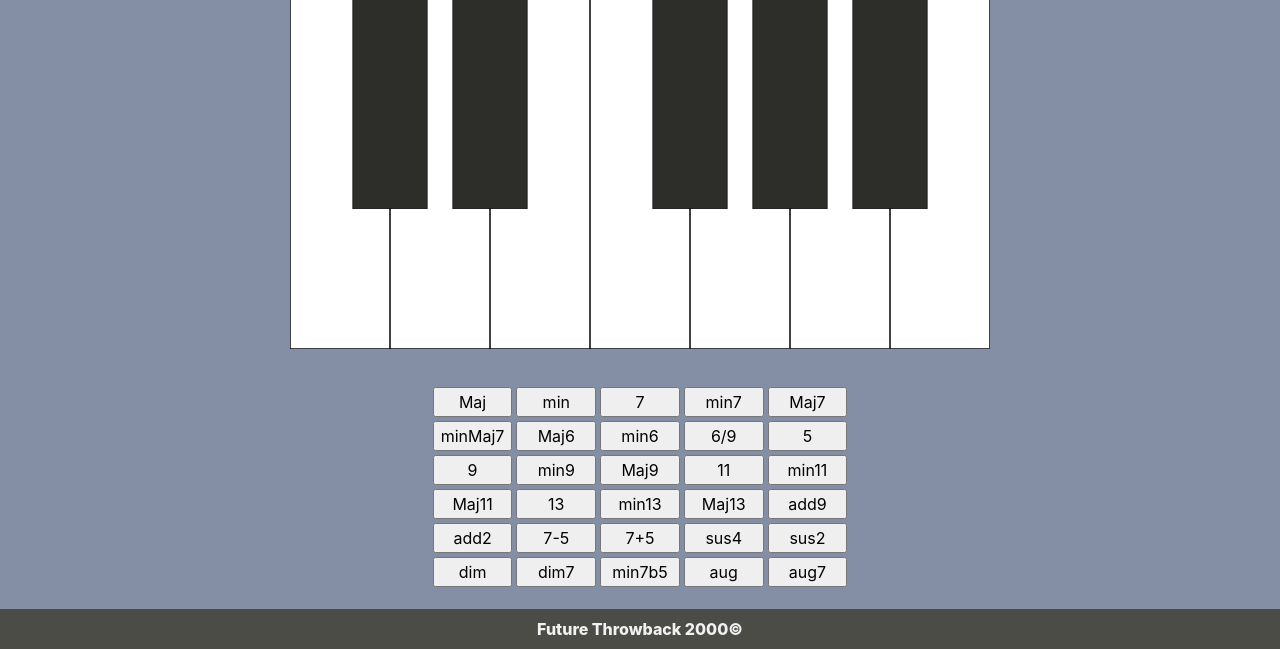
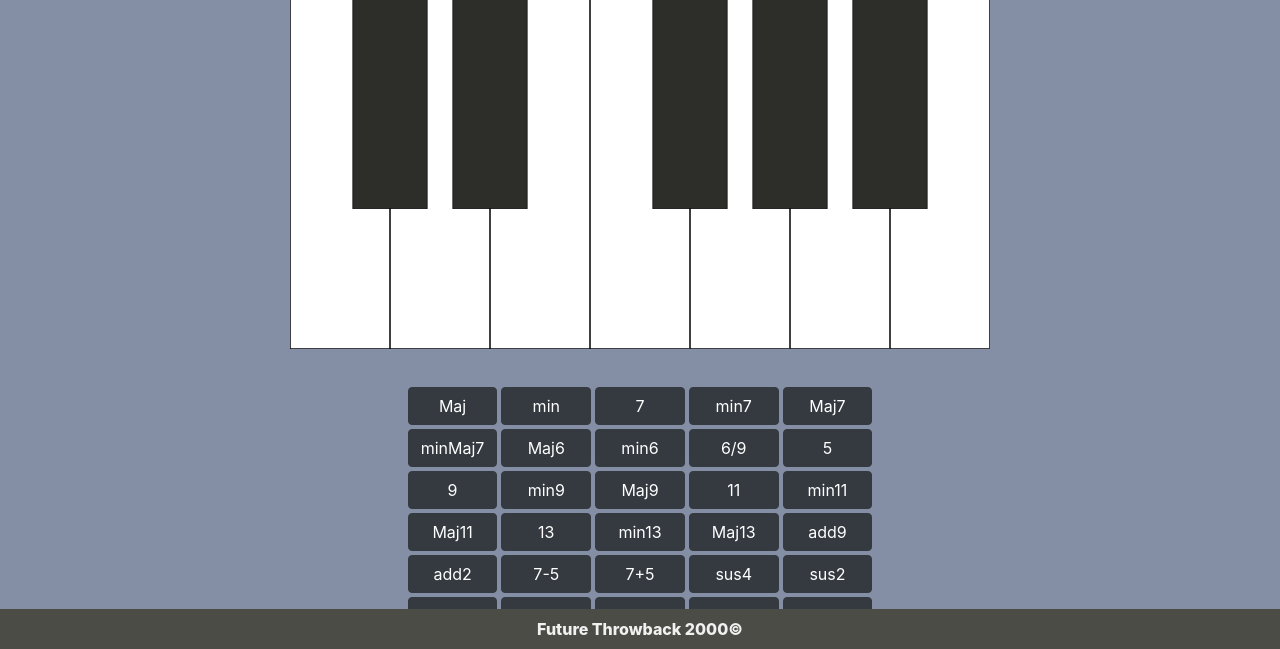
Before and after one commit to elokthewizard/cs50x-final, a Flask app: page / in a window 1280 px wide. Shown: the part 151-800 px from the top of the page. Run offline with Flask 3, Linux system fonts and the light colour scheme.

Commit message:
add boostrap/ more button styles

```diff
--- a/static/style.css
+++ b/static/style.css
@@ -86,16 +86,23 @@ body {
         display: flex;
         justify-content: center;
     }
+    .svg-white-keys *:hover {
+        filter: brightness(150%);
+        transform: translateY(4px);
+    }
+
+    .svg-black-keys *:hover {
+        filter: brightness(150%);
+        transform: translateY(4px);
+    }
 }
 
 .svg-white-keys *:hover {
-    filter: brightness(150%);
-    transform: translateY(4px);
+    transform: translateY(12px);
 }
 
 .svg-black-keys *:hover {
-    filter: brightness(150%);
-    transform: translateY(4px);
+    transform: translateY(12px);
 }
 
 /* legacy code, included just in case */
--- a/templates/about.html
+++ b/templates/about.html
@@ -4,6 +4,7 @@
     <meta charset="UTF-8">
     <meta name="viewport" content="width=device-width, initial-scale=1.0">
     <title>ToneMap</title>
+    <link href="https://cdn.jsdelivr.net/npm/bootstrap@5.3.3/dist/css/bootstrap.min.css" rel="stylesheet" integrity="sha384-QWTKZyjpPEjISv5WaRU9OFeRpok6YctnYmDr5pNlyT2bRjXh0JMhjY6hW+ALEwIH" crossorigin="anonymous">
     <link rel="stylesheet" href="https://cdn.jsdelivr.net/npm/bootstrap@4.0.0/dist/css/bootstrap.min.css" integrity="sha384-Gn5384xqQ1aoWXA+058RXPxPg6fy4IWvTNh0E263XmFcJlSAwiGgFAW/dAiS6JXm" crossorigin="anonymous">
     <link rel="stylesheet" href="/static/style.css">
     <script src="/static/main.js" defer></script>
--- a/templates/index.html
+++ b/templates/index.html
@@ -4,6 +4,7 @@
     <meta charset="UTF-8">
     <meta name="viewport" content="width=device-width, initial-scale=1.0">
     <title>ToneMap</title>
+    <link href="https://cdn.jsdelivr.net/npm/bootstrap@5.3.3/dist/css/bootstrap.min.css" rel="stylesheet" integrity="sha384-QWTKZyjpPEjISv5WaRU9OFeRpok6YctnYmDr5pNlyT2bRjXh0JMhjY6hW+ALEwIH" crossorigin="anonymous">
     <link rel="stylesheet" href="https://cdn.jsdelivr.net/npm/bootstrap@4.0.0/dist/css/bootstrap.min.css" integrity="sha384-Gn5384xqQ1aoWXA+058RXPxPg6fy4IWvTNh0E263XmFcJlSAwiGgFAW/dAiS6JXm" crossorigin="anonymous">
     <link rel="stylesheet" href="/static/style.css">
     <script src="/static/main.js" defer></script>
@@ -174,39 +175,38 @@
 
             </div> -->
 
-
             <div id="chord-selection">
 
-                <input type="button" id="major" name="chord" value="Maj">
-                <input type="button" id="minor" name="chord" value="min">
-                <input type="button" id="dom7" name="chord" value="7">
-                <input type="button" id="min7" name="chord" value="min7">
-                <input type="button" id="maj7" name="chord" value="Maj7">
-                <input type="button" id="minMaj7" name="chord" value="minMaj7">
-                <input type="button" id="maj6" name="chord" value="Maj6">
-                <input type="button" id="min6" name="chord" value="min6">
-                <input type="button" id="sixthNinth" name="chord" value="6/9">
-                <input type="button" id="fifth" name="chord" value="5">
-                <input type="button" id="ninth" name="chord" value="9">
-                <input type="button" id="min9" name="chord" value="min9">
-                <input type="button" id="maj9" name="chord" value="Maj9">
-                <input type="button" id="eleventh" name="chord" value="11">
-                <input type="button" id="min11" name="chord" value="min11">
-                <input type="button" id="maj11" name="chord" value="Maj11">
-                <input type="button" id="thirteenth" name="chord" value="13">
-                <input type="button" id="min13" name="chord" value="min13">
-                <input type="button" id="maj13" name="chord" value="Maj13">
-                <input type="button" id="add9" name="chord" value="add9">
-                <input type="button" id="add2" name="chord" value="add2">
-                <input type="button" id="sevenMinusFive" name="chord" value="7-5">
-                <input type="button" id="sevenPlusFive" name="chord" value="7+5">
-                <input type="button" id="sus4" name="chord" value="sus4">
-                <input type="button" id="sus2" name="chord" value="sus2">
-                <input type="button" id="diminished" name="chord" value="dim">
-                <input type="button" id="dim7" name="chord" value="dim7">
-                <input type="button" id="min7b5" name="chord" value="min7b5">
-                <input type="button" id="aug" name="chord" value="aug">
-                <input type="button" id="aug7" name="chord" value="aug7">
+                <input class="btn btn-dark" type="button" id="major" name="chord" value="Maj">
+                <input class="btn btn-dark" type="button" id="minor" name="chord" value="min">
+                <input class="btn btn-dark" type="button" id="dom7" name="chord" value="7">
+                <input class="btn btn-dark" type="button" id="min7" name="chord" value="min7">
+                <input class="btn btn-dark" type="button" id="maj7" name="chord" value="Maj7">
+                <input class="btn btn-dark" type="button" id="minMaj7" name="chord" value="minMaj7">
+                <input class="btn btn-dark" type="button" id="maj6" name="chord" value="Maj6">
+                <input class="btn btn-dark" type="button" id="min6" name="chord" value="min6">
+                <input class="btn btn-dark" type="button" id="sixthNinth" name="chord" value="6/9">
+                <input class="btn btn-dark" type="button" id="fifth" name="chord" value="5">
+                <input class="btn btn-dark" type="button" id="ninth" name="chord" value="9">
+                <input class="btn btn-dark" type="button" id="min9" name="chord" value="min9">
+                <input class="btn btn-dark" type="button" id="maj9" name="chord" value="Maj9">
+                <input class="btn btn-dark" type="button" id="eleventh" name="chord" value="11">
+                <input class="btn btn-dark" type="button" id="min11" name="chord" value="min11">
+                <input class="btn btn-dark" type="button" id="maj11" name="chord" value="Maj11">
+                <input class="btn btn-dark" type="button" id="thirteenth" name="chord" value="13">
+                <input class="btn btn-dark" type="button" id="min13" name="chord" value="min13">
+                <input class="btn btn-dark" type="button" id="maj13" name="chord" value="Maj13">
+                <input class="btn btn-dark" type="button" id="add9" name="chord" value="add9">
+                <input class="btn btn-dark" type="button" id="add2" name="chord" value="add2">
+                <input class="btn btn-dark" type="button" id="sevenMinusFive" name="chord" value="7-5">
+                <input class="btn btn-dark" type="button" id="sevenPlusFive" name="chord" value="7+5">
+                <input class="btn btn-dark" type="button" id="sus4" name="chord" value="sus4">
+                <input class="btn btn-dark" type="button" id="sus2" name="chord" value="sus2">
+                <input class="btn btn-dark" type="button" id="diminished" name="chord" value="dim">
+                <input class="btn btn-dark" type="button" id="dim7" name="chord" value="dim7">
+                <input class="btn btn-dark" type="button" id="min7b5" name="chord" value="min7b5">
+                <input class="btn btn-dark" type="button" id="aug" name="chord" value="aug">
+                <input class="btn btn-dark" type="button" id="aug7" name="chord" value="aug7">
 
             </div>
 
```
